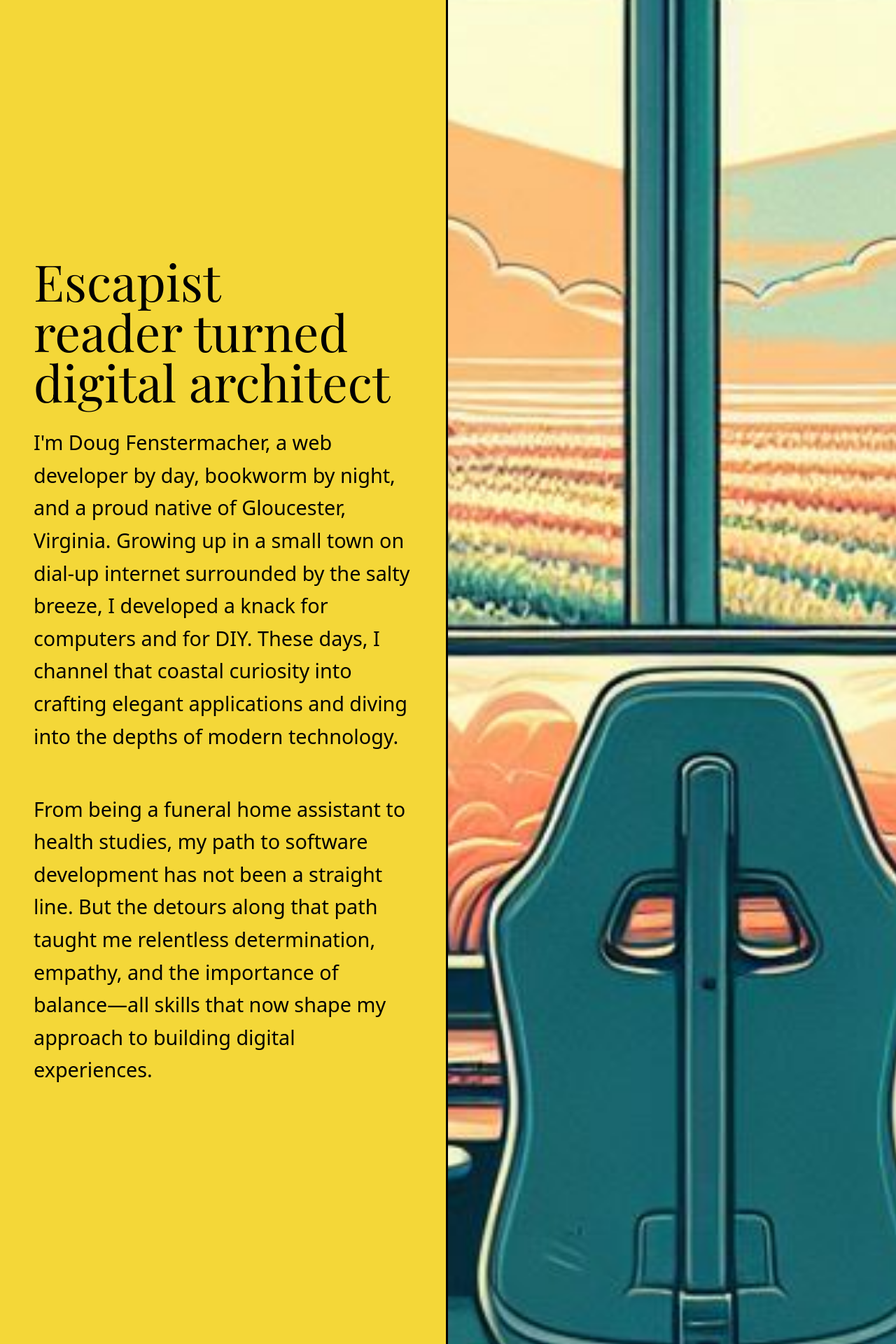
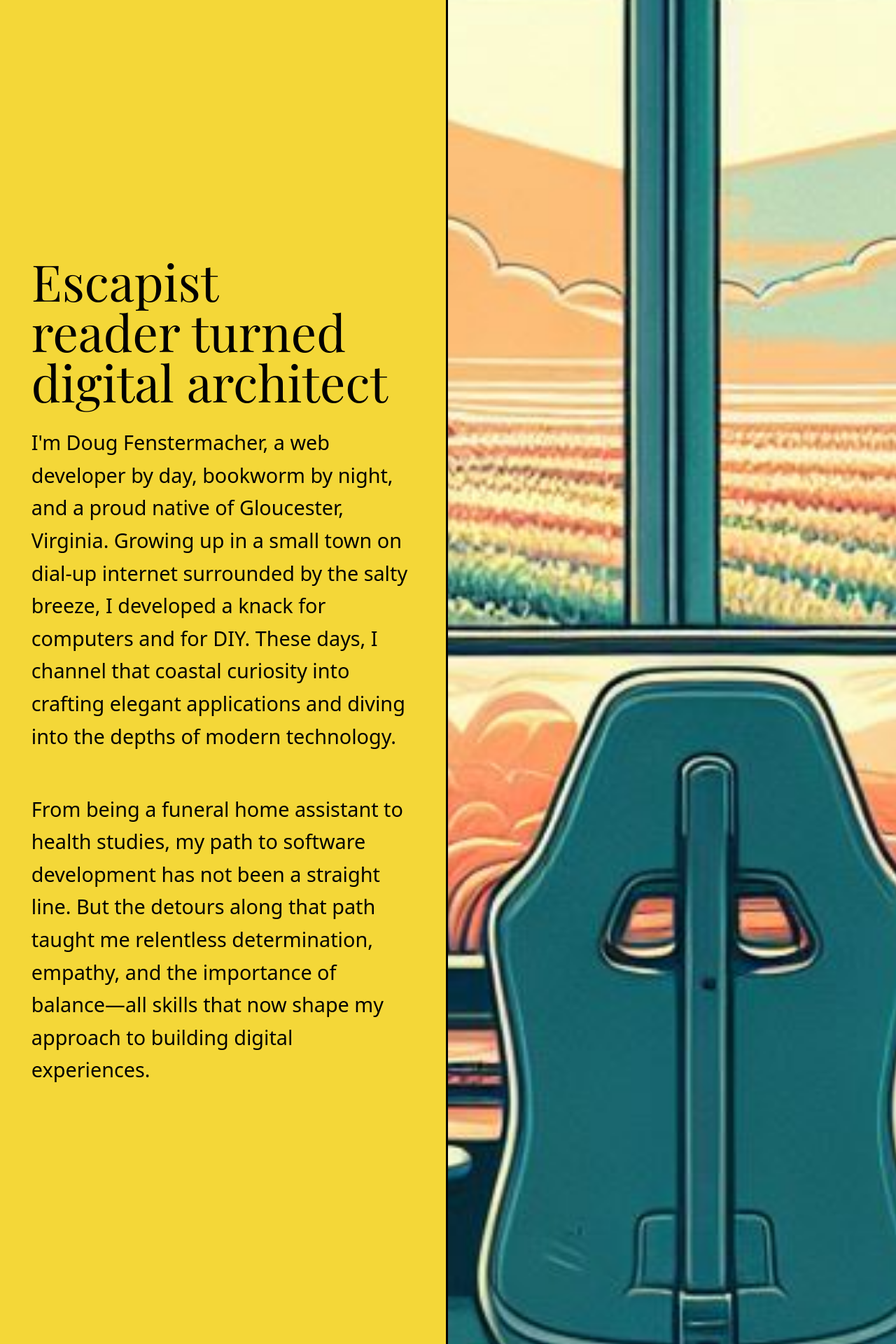
Before and after one commit to dpfens/dpfens.github.io, a Jekyll site: the page built from about.md, in a window 1280 px wide. Shown: the part 989-2909 px from the top of the page at 70% size. Built offline with Jekyll 4.4.1, drawn with Linux system fonts in a browser that asks for light colours; some web fonts are replaced.

Commit message:
fix excess margin

```diff
--- a/about.md
+++ b/about.md
@@ -4,7 +4,7 @@
 ---
 
 <div class="hero bg-orange-3 border-3 border-bottom border-black">
-    <div class="hero-left hero-content hero-top d-flex flex-column justify-content-center border-lg-3 border-end-lg border-lg-black py-4 px-5 min-vh-50">
+    <div class="hero-left hero-content hero-top d-flex flex-column justify-content-center border-lg-3 border-end-lg border-lg-black py-4 min-vh-50">
         <h1 class="headline">Escapist reader turned digital architect</h1>
         <p class="tagline">I'm Doug Fenstermacher, a web developer by day, bookworm by night, and a proud native of Gloucester, Virginia. Growing up in a small town on dial-up internet surrounded by the salty breeze, I developed a knack for computers and for DIY. These days, I channel that coastal curiosity into crafting elegant applications and diving into the depths of modern technology.</p>
         <p class="tagline">From being a funeral home assistant to health studies, my path to software development has not been a straight line. But the detours along that path taught me relentless determination, empathy, and the importance of balance—all skills that now shape my approach to building digital experiences.</p>
```
